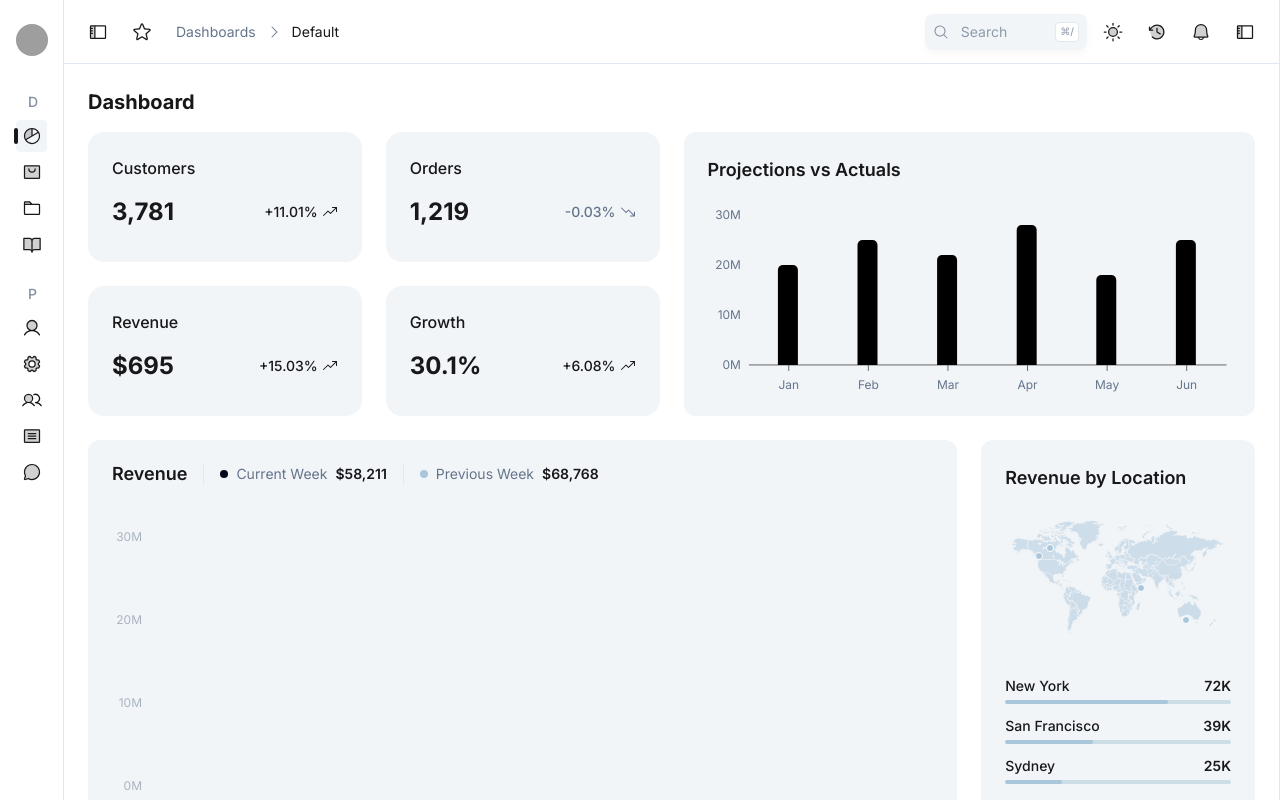
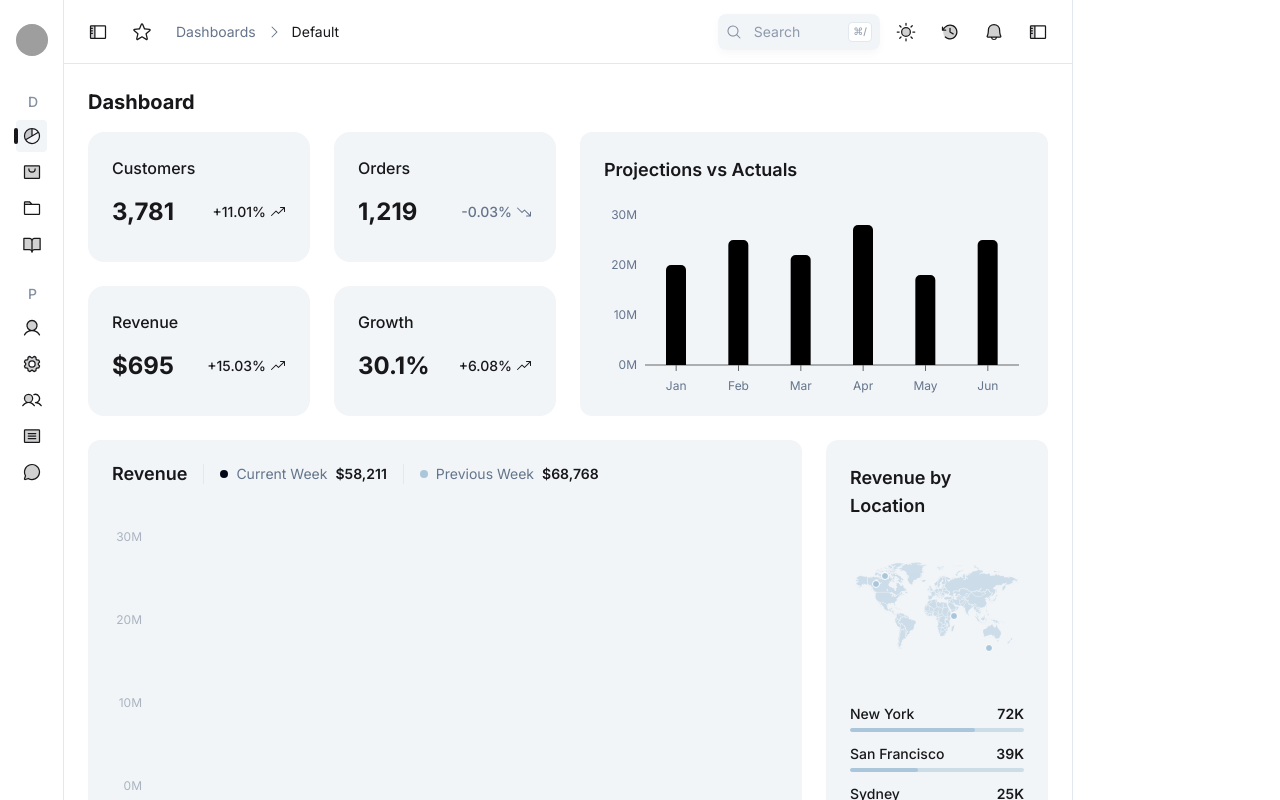
Before and after one commit to jevinjivani2507/simple-dashboard, a Next.js app: page /dashboard in a window 1280 px wide. Built offline with nearby package versions, Linux system fonts and the light colour scheme; grey boxes are pictures that could not be loaded.

Commit message:
style: adjust layout width for main content area to improve responsiveness

```diff
--- a/src/app/layout.tsx
+++ b/src/app/layout.tsx
@@ -29,7 +29,7 @@ export default function RootLayout({
           <div className="bg-background flex h-screen">
             <Sidebar />
 
-            <div className="flex flex-1 flex-col">
+            <div className="flex max-w-[63rem] flex-1 flex-col">
               <Navbar />
               {children}
             </div>
```
